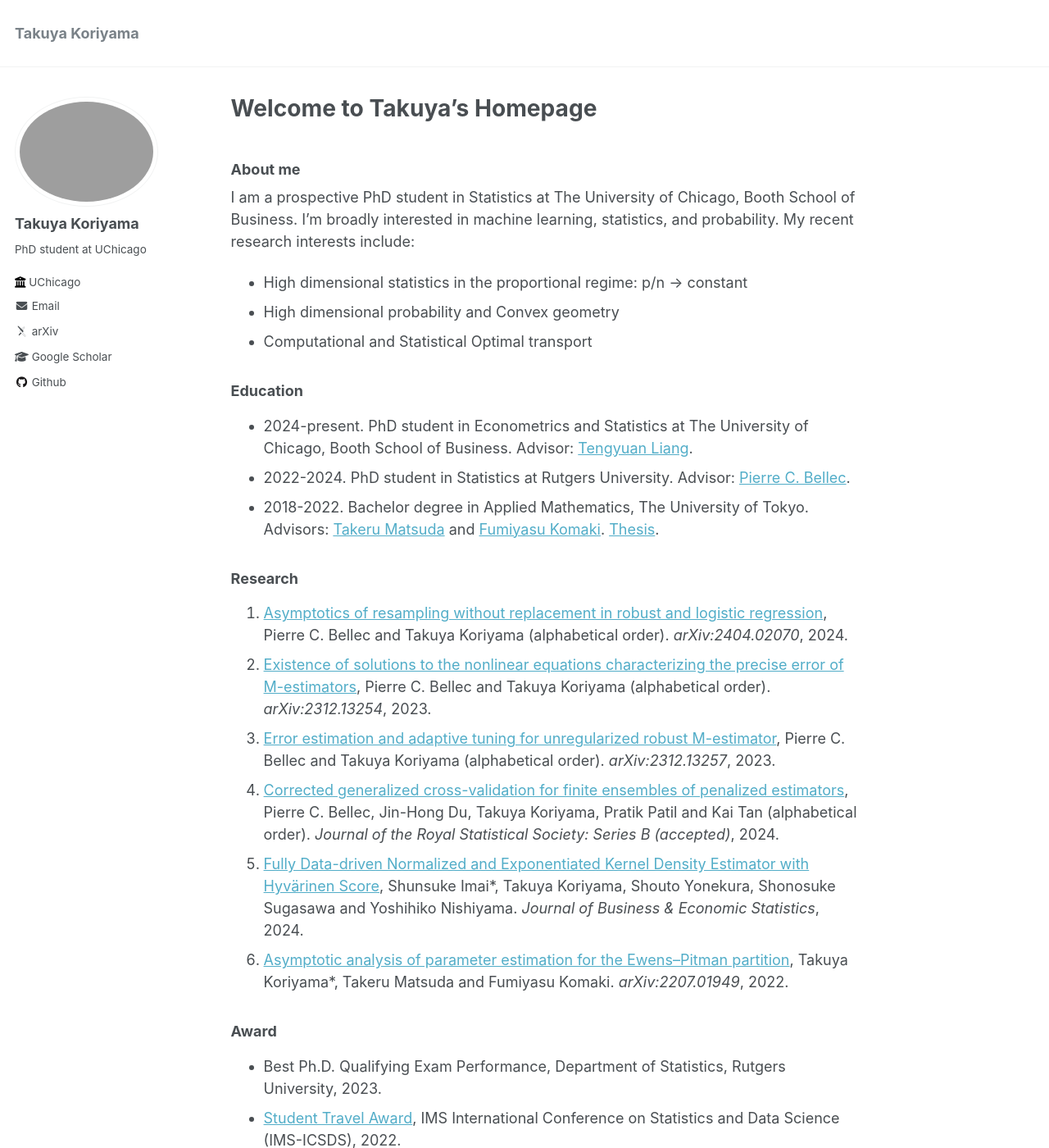
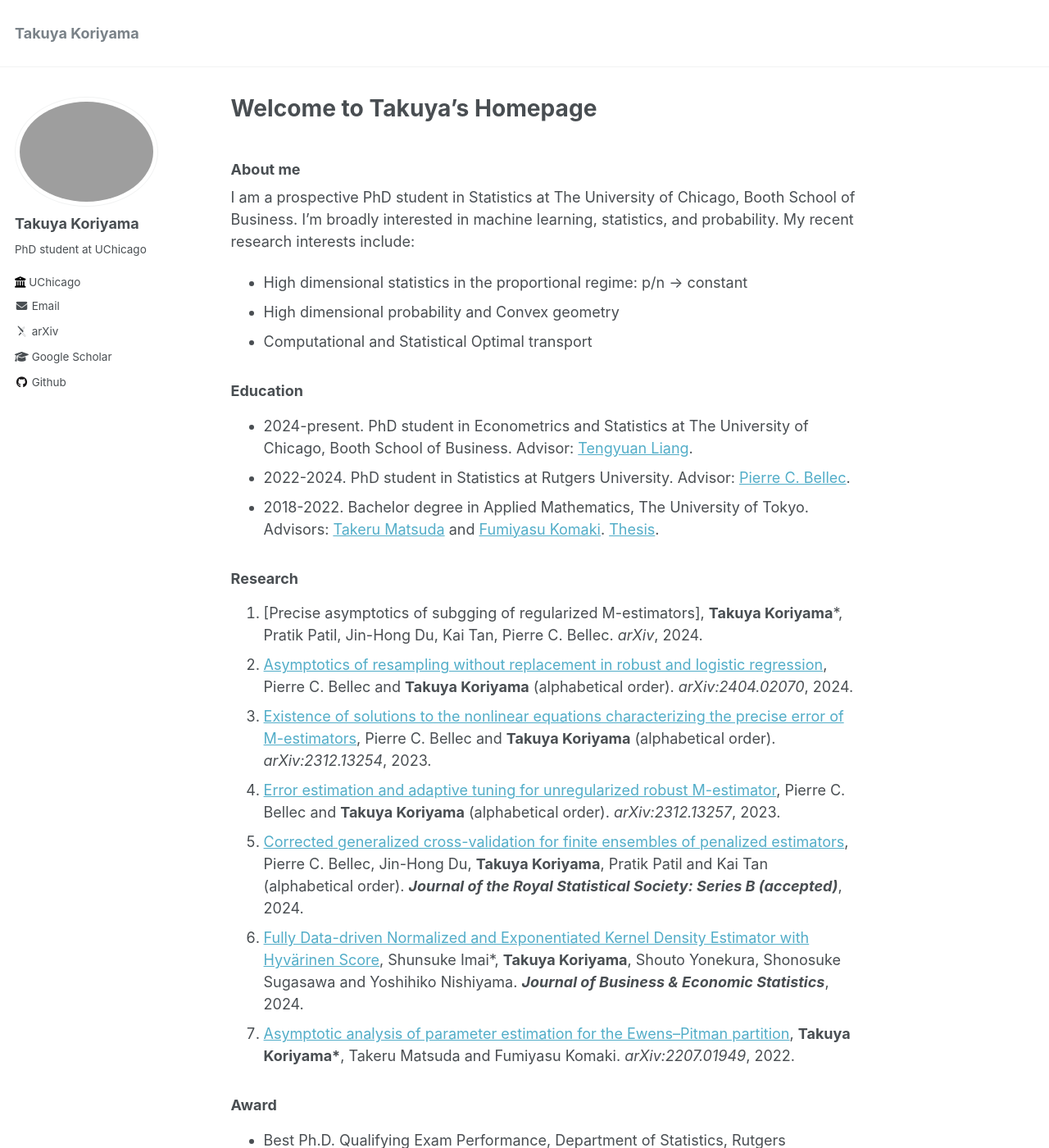
Before and after one commit to TakuyaKoriyama/takuyakoriyama.github.io, a Jekyll site: the page built from _pages/about.md, in a window 1280 px wide and 1400 px high. Shown: the whole window at 82% size. Built offline with Jekyll 4.4.1, drawn with Linux system fonts in a browser that asks for light colours; some web fonts are replaced.

Commit message:
Update about.md

```diff
--- a/_pages/about.md
+++ b/_pages/about.md
@@ -20,13 +20,14 @@ I'm broadly interested in machine learning, statistics, and probability. My rece
 * 2018-2022. Bachelor degree in Applied Mathematics, The University of Tokyo. Advisors: [Takeru Matsuda](http://www.stat.t.u-tokyo.ac.jp/~t-matsuda/) and [Fumiyasu Komaki](http://www.stat.t.u-tokyo.ac.jp/~komaki/index-e.html). [Thesis](https://arxiv.org/abs/2207.01949).
 
 ### Research
-1. [Asymptotics of resampling without replacement in robust and logistic regression](https://arxiv.org/abs/2404.02070), Pierre C. Bellec and Takuya Koriyama (alphabetical order). *arXiv:2404.02070*, 2024.
-1. [Existence of solutions to the nonlinear equations characterizing the precise error of M-estimators](https://arxiv.org/abs/2312.13254), Pierre C. Bellec and Takuya Koriyama (alphabetical order).  *arXiv:2312.13254*, 2023.
-1. [Error estimation and adaptive tuning for unregularized robust M-estimator](https://arxiv.org/abs/2312.13257), Pierre C. Bellec and Takuya Koriyama (alphabetical order).
+1. [Precise asymptotics of subgging of regularized M-estimators], __Takuya Koriyama__\*, Pratik Patil, Jin-Hong Du, Kai Tan, Pierre C. Bellec. *arXiv*, 2024.
+1. [Asymptotics of resampling without replacement in robust and logistic regression](https://arxiv.org/abs/2404.02070), Pierre C. Bellec and __Takuya Koriyama__ (alphabetical order). *arXiv:2404.02070*, 2024.
+1. [Existence of solutions to the nonlinear equations characterizing the precise error of M-estimators](https://arxiv.org/abs/2312.13254), Pierre C. Bellec and __Takuya Koriyama__ (alphabetical order).  *arXiv:2312.13254*, 2023.
+1. [Error estimation and adaptive tuning for unregularized robust M-estimator](https://arxiv.org/abs/2312.13257), Pierre C. Bellec and __Takuya Koriyama__ (alphabetical order).
 *arXiv:2312.13257*, 2023.
-1. [Corrected generalized cross-validation for finite ensembles of penalized estimators](https://arxiv.org/abs/2310.01374), Pierre C. Bellec, Jin-Hong Du, Takuya Koriyama, Pratik Patil and Kai Tan (alphabetical order). *Journal of the Royal Statistical Society: Series B (accepted)*, 2024.
-1. [Fully Data-driven Normalized and Exponentiated Kernel Density Estimator with Hyvärinen Score](https://www.tandfonline.com/doi/full/10.1080/07350015.2024.2326149?casa_token=_YOXJFqGXa0AAAAA%3AZCueJ9QbEp0N1Yvh8Bm0ieEefDcQECfZyzYWfPd2KTI_yxy9l7rt0cja6c5I4cyVJuAT7q2sfTzo), Shunsuke Imai\*, Takuya Koriyama, Shouto Yonekura, Shonosuke Sugasawa and Yoshihiko Nishiyama. *Journal of Business & Economic Statistics*, 2024.
-1. [Asymptotic analysis of parameter estimation for the Ewens--Pitman partition](https://arxiv.org/abs/2207.01949), Takuya Koriyama\*, Takeru Matsuda and Fumiyasu Komaki. *arXiv:2207.01949*, 2022.
+1. [Corrected generalized cross-validation for finite ensembles of penalized estimators](https://arxiv.org/abs/2310.01374), Pierre C. Bellec, Jin-Hong Du, __Takuya Koriyama__, Pratik Patil and Kai Tan (alphabetical order). __*Journal of the Royal Statistical Society: Series B (accepted)*__, 2024.
+1. [Fully Data-driven Normalized and Exponentiated Kernel Density Estimator with Hyvärinen Score](https://www.tandfonline.com/doi/full/10.1080/07350015.2024.2326149?casa_token=_YOXJFqGXa0AAAAA%3AZCueJ9QbEp0N1Yvh8Bm0ieEefDcQECfZyzYWfPd2KTI_yxy9l7rt0cja6c5I4cyVJuAT7q2sfTzo), Shunsuke Imai\*, __Takuya Koriyama__, Shouto Yonekura, Shonosuke Sugasawa and Yoshihiko Nishiyama. __*Journal of Business & Economic Statistics*__, 2024.
+1. [Asymptotic analysis of parameter estimation for the Ewens--Pitman partition](https://arxiv.org/abs/2207.01949), __Takuya Koriyama\*__, Takeru Matsuda and Fumiyasu Komaki. *arXiv:2207.01949*, 2022.
 
 ### Award
 * Best Ph.D. Qualifying Exam Performance, Department of Statistics, Rutgers University, 2023.
```
